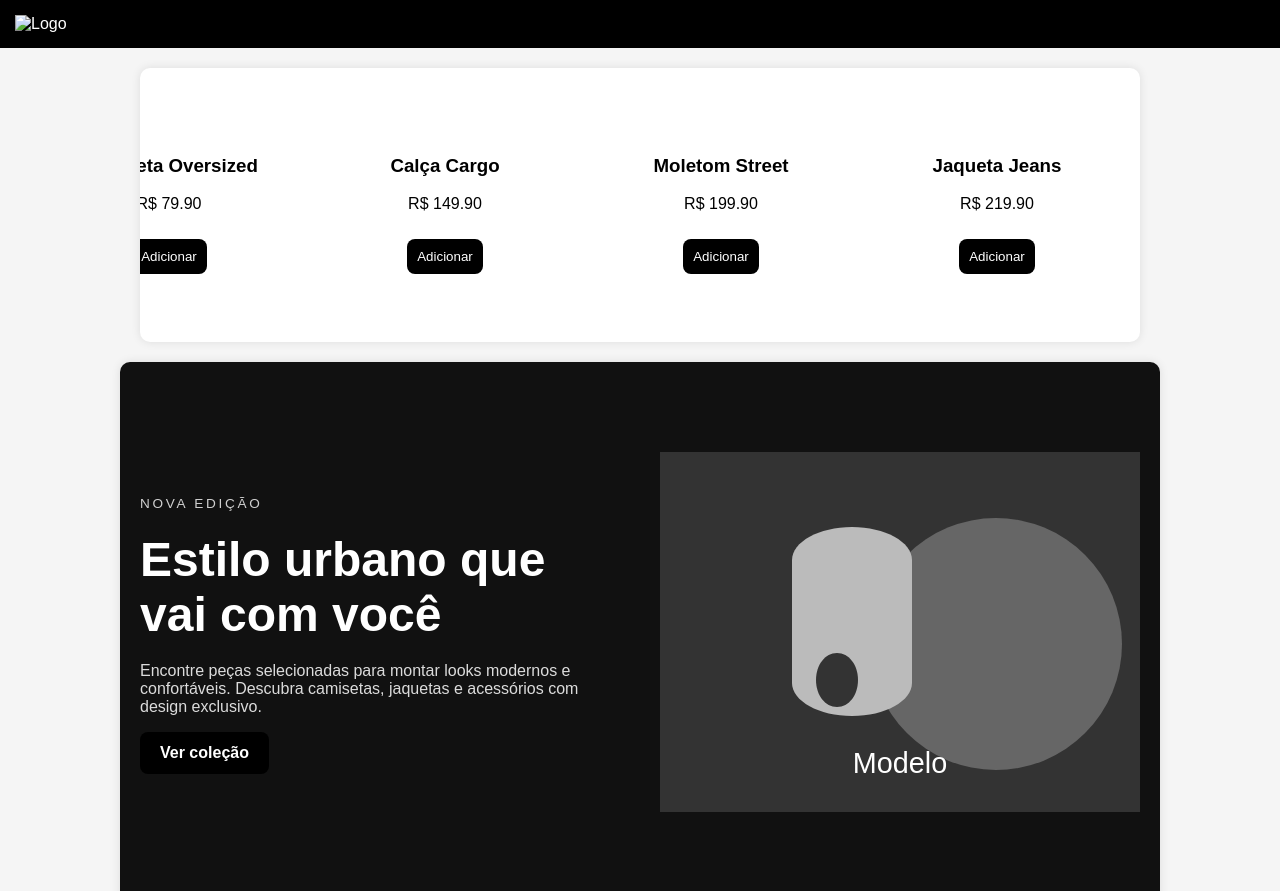
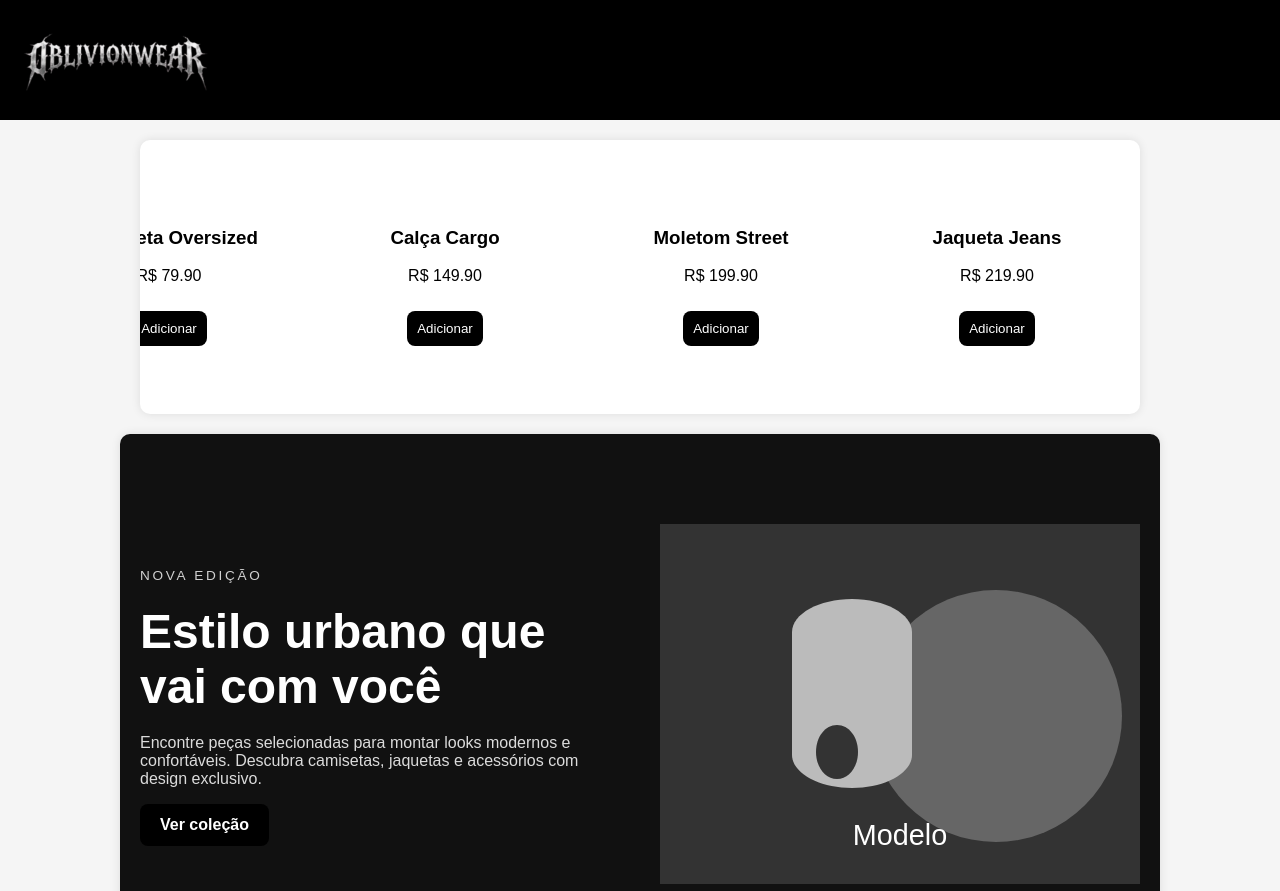
Before and after one commit to Kaique-Lacerda/ROPONA, a plain HTML site: page index.html in a window 1280 px wide. Shown: the top 891 px of the page. Drawn offline with Linux system fonts and the light colour scheme.

Commit message:
Fix-Header

```diff
--- a/index.html
+++ b/index.html
@@ -8,7 +8,7 @@
 <body>
 
 <header>
-  <img class="logo-header" src="img/logo3.png" alt="Logo">
+  <img class="logo-header" src="img/logo.png" alt="Logo">
 
   <nav>
     <a href="index.html">
```
